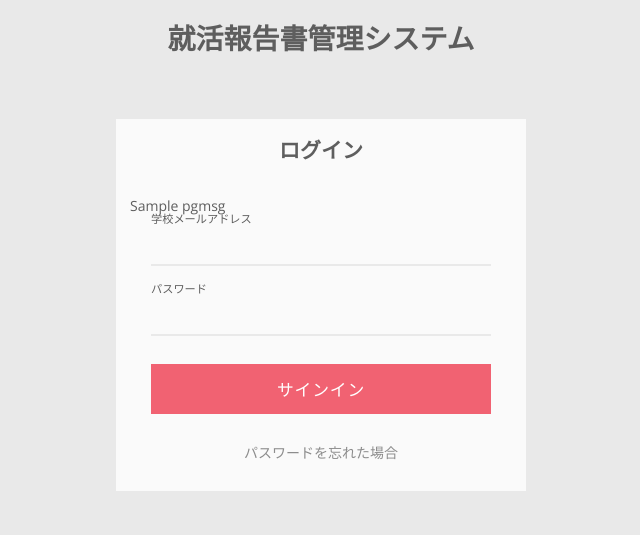
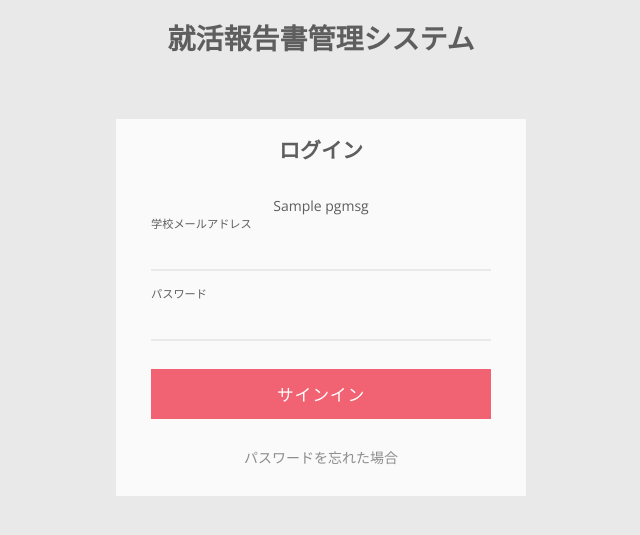
Before and after one commit to morijyobi-2021-itadv3/JobReportManagement, a Flask app: template templates/index.html in a window 1280 px wide. Shown: the top 535 px of the page, without its empty margins (319-959 px from the left). Run offline with Flask 2, Linux system fonts and the light colour scheme; the template is opened without the code that fills it: most values are stand-ins (such as "Sample title", 1, 10 or a date in 2020); some libraries are stand-ins or nearby versions.

Commit message:
スタイルの修正

```diff
--- a/templates/index.html
+++ b/templates/index.html
@@ -35,7 +35,7 @@
     <h2>ログイン</h2>
 
 {% if pgmsg %}
-    <p>{{ pgmsg }}</p>
+    <p style="text-align: center;font-size: 1em; margin-bottom: 5px">{{ pgmsg }}</p>
     {% endif %}
     <form method="post" action="{{ url_for("login") }}">
         <div class="form-item">
```
